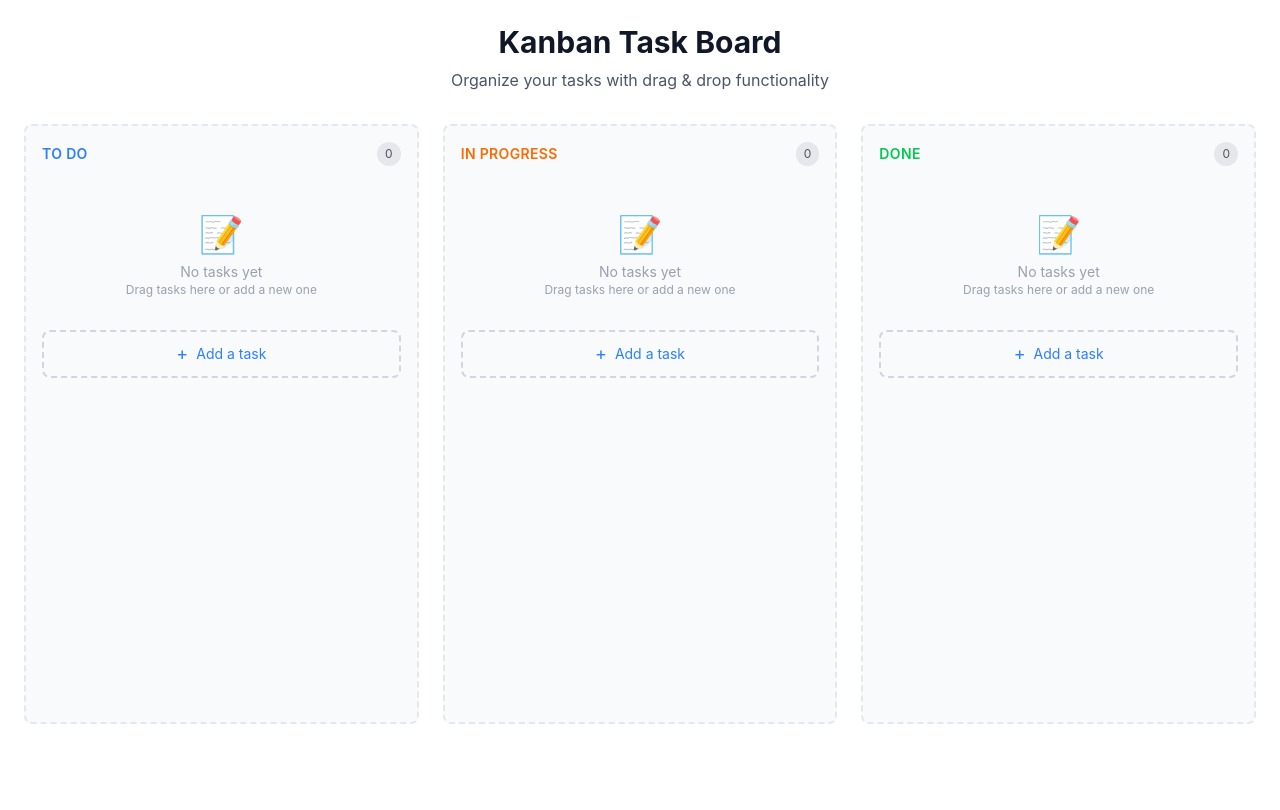
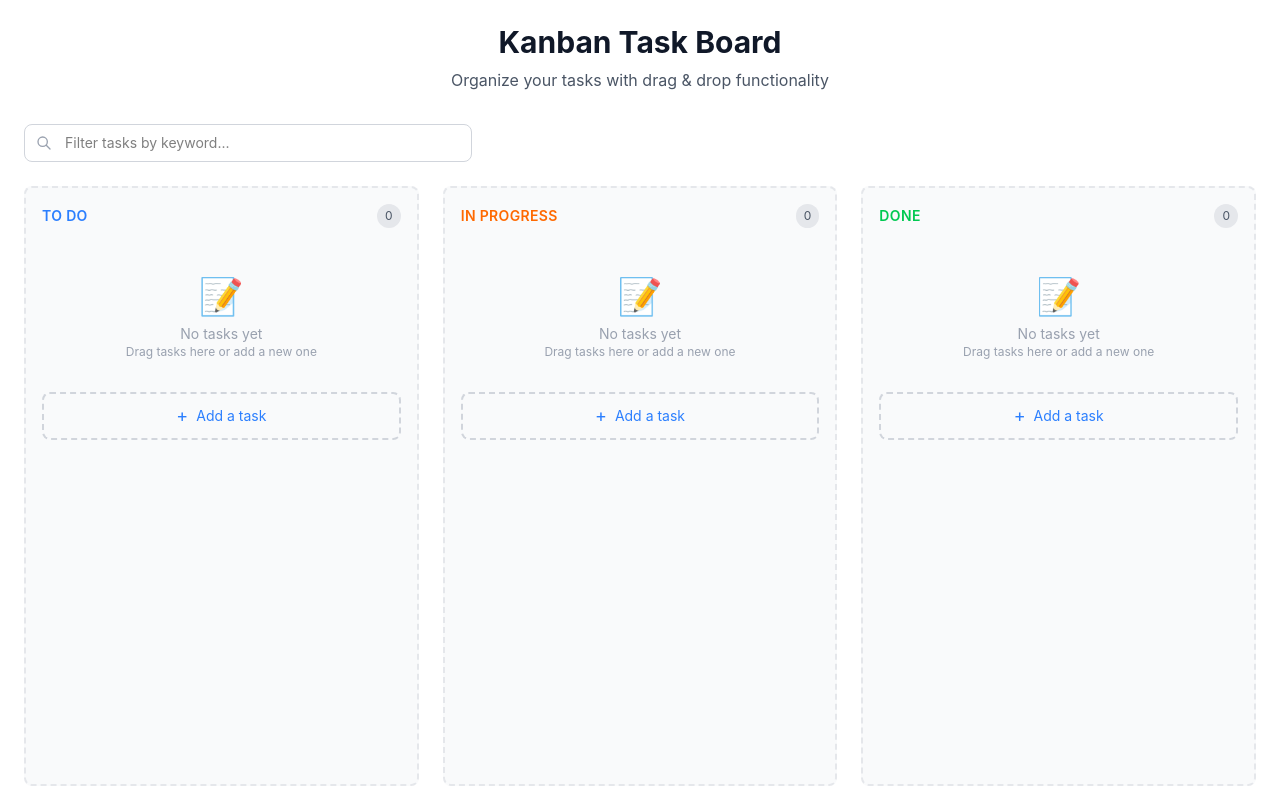
Before and after one commit to ylu021/kanban-board, a React (Vite) app: page / in a window 1280 px wide. Built offline with nearby package versions, Linux system fonts and the light colour scheme.

Commit message:
add filter and reorder within

```diff
--- a/src/components/KanbanBoard.tsx
+++ b/src/components/KanbanBoard.tsx
@@ -8,7 +8,7 @@ import {
   type DragOverEvent,
   type DragStartEvent,
 } from '@dnd-kit/core';
-import { useState } from 'react';
+import { useMemo, useState } from 'react';
 import { useHistoryContext } from '../context/HistoryContext';
 import { useTaskContext } from '../context/TaskContext';
 import { useTaskAndHistory } from '../hooks/useTaskAndHistory';
@@ -16,6 +16,7 @@ import type { Task, TaskStatus } from '../types';
 import { Column } from './Column';
 import { TaskCard } from './TaskCard';
 import { EnhancedTaskHistoryLog } from './enhanced/TaskHistoryLog';
+import { EnhancedTaskFilter } from './enhanced/TaskFilter';
 
 const COLUMNS: Array<{
   id: TaskStatus;
@@ -28,14 +29,11 @@ const COLUMNS: Array<{
 ];
 
 export function KanbanBoard() {
-  const { state } = useTaskContext();
-  const { tasks, moveTask, addMoveHistory } = useTaskAndHistory();
+  const { tasks, moveTask, addMoveHistory, moveTaskWithin } =
+    useTaskAndHistory();
   const [activeTask, setActiveTask] = useState<Task | null>(null);
   const [originalStatus, setOriginalStatus] = useState<TaskStatus | null>(null);
-
-  const {
-    state: { history = [] },
-  } = useHistoryContext();
+  const [filterKeyword, setFilterKeyword] = useState('');
 
   const sensors = useSensors(
     useSensor(PointerSensor, {
@@ -45,13 +43,24 @@ export function KanbanBoard() {
     })
   );
 
+  const filteredTasks = useMemo(() => {
+    if (!filterKeyword.trim()) return tasks;
+
+    const keyword = filterKeyword.toLowerCase();
+    return tasks.filter(
+      (task) =>
+        task.title.toLowerCase().includes(keyword) ||
+        (task.description && task.description.toLowerCase().includes(keyword))
+    );
+  }, [tasks, filterKeyword]);
+
   const getTasksByStatus = (status: TaskStatus): Task[] => {
-    return state.tasks.filter((task) => task.status === status);
+    return filteredTasks.filter((task) => task.status === status);
   };
 
   const handleDragStart = (event: DragStartEvent) => {
     const { active } = event;
-    const task = state.tasks.find((t) => t.id === active.id);
+    const task = tasks.find((t) => t.id === active.id);
     setActiveTask(task || null);
     setOriginalStatus(task?.status || null);
   };
@@ -63,7 +72,7 @@ export function KanbanBoard() {
     const activeId = active.id as string;
     const overId = over.id as string;
 
-    const activeTask = state.tasks.find((t) => t.id === activeId);
+    const activeTask = tasks.find((t) => t.id === activeId);
     if (!activeTask) return;
 
     // Check if we're dropping on a column
@@ -92,19 +101,23 @@ export function KanbanBoard() {
     if (activeId === overId) return;
 
     // Find the active task
-    const activeTask = state.tasks.find((t) => t.id === activeId);
+    const activeTask = tasks.find((t) => t.id === activeId);
     if (!activeTask) return;
 
     // Check if dropping on another task (reordering within column)
-    const overTask = state.tasks.find((t) => t.id === overId);
+    const overTask = tasks.find((t) => t.id === overId);
     if (overTask && activeTask.status === overTask.status) {
       // Reorder tasks within the same column
       const columnTasks = getTasksByStatus(activeTask.status);
       const activeIndex = columnTasks.findIndex((t) => t.id === activeId);
       const overIndex = columnTasks.findIndex((t) => t.id === overId);
+      const columnName = COLUMNS.find(
+        (col) => col.id === finalTask?.status
+      )?.title;
 
-      // For now, we'll just rely on the visual reordering
-      // In a more complex app, we might want to track task order
+      if (activeIndex !== overIndex && finalTask && columnName) {
+        moveTaskWithin(finalTask.status, columnName, activeIndex, overIndex);
+      }
     }
 
     // Check if dropping on a column
@@ -127,6 +140,9 @@ export function KanbanBoard() {
         </header>
 
         <EnhancedTaskHistoryLog />
+        <div className="mt-6">
+          <EnhancedTaskFilter onFilterChange={setFilterKeyword} />
+        </div>
         <DndContext
           sensors={sensors}
           onDragStart={handleDragStart}
@@ -153,6 +169,17 @@ export function KanbanBoard() {
             ) : null}
           </DragOverlay>
         </DndContext>
+        {filterKeyword && filteredTasks.length === 0 && (
+          <div className="text-center py-12">
+            <div className="text-4xl mb-4">🔍</div>
+            <h3 className="text-lg font-medium text-gray-900 mb-2">
+              No tasks found
+            </h3>
+            <p className="text-gray-500">
+              Try adjusting your search keywords or create a new task.
+            </p>
+          </div>
+        )}
       </div>
     </div>
   );
--- /dev/null
+++ b/src/components/enhanced/TaskFilter.tsx
@@ -0,0 +1,69 @@
+import React, { useState } from 'react';
+
+interface TaskFilterProps {
+  onFilterChange: (filter: string) => void;
+}
+
+export function EnhancedTaskFilter({ onFilterChange }: TaskFilterProps) {
+  const [filter, setFilter] = useState('');
+
+  const handleFilterChange = (e: React.ChangeEvent<HTMLInputElement>) => {
+    const value = e.target.value;
+    setFilter(value);
+    onFilterChange(value);
+  };
+
+  const clearFilter = () => {
+    setFilter('');
+    onFilterChange('');
+  };
+
+  return (
+    <div className="relative mb-6">
+      <div className="relative">
+        <input
+          type="text"
+          value={filter}
+          onChange={handleFilterChange}
+          placeholder="Filter tasks by keyword..."
+          className="w-full max-w-md px-4 py-2 pl-10 pr-10 text-sm border border-gray-300 rounded-lg focus:outline-none focus:ring-2 focus:ring-primary-500 focus:border-primary-500"
+        />
+        <div className="absolute inset-y-0 left-0 flex items-center pl-3 pointer-events-none">
+          <svg
+            className="w-4 h-4 text-gray-400"
+            fill="none"
+            stroke="currentColor"
+            viewBox="0 0 24 24"
+          >
+            <path
+              strokeLinecap="round"
+              strokeLinejoin="round"
+              strokeWidth={2}
+              d="M21 21l-6-6m2-5a7 7 0 11-14 0 7 7 0 0114 0z"
+            />
+          </svg>
+        </div>
+        {filter && (
+          <button
+            onClick={clearFilter}
+            className="absolute inset-y-0 right-0 flex items-center pr-3 text-gray-400 hover:text-gray-600"
+          >
+            <svg
+              className="w-4 h-4"
+              fill="none"
+              stroke="currentColor"
+              viewBox="0 0 24 24"
+            >
+              <path
+                strokeLinecap="round"
+                strokeLinejoin="round"
+                strokeWidth={2}
+                d="M6 18L18 6M6 6l12 12"
+              />
+            </svg>
+          </button>
+        )}
+      </div>
+    </div>
+  );
+}
--- a/src/context/TaskContext.tsx
+++ b/src/context/TaskContext.tsx
@@ -59,6 +59,25 @@ function taskReducer(state: TaskState, action: TaskAction): TaskState {
       return newState;
     }
 
+    case 'REORDER_TASK': {
+      const { status, reorderedTasks } = action.payload;
+      let index = 0;
+      const newState = {
+        ...state,
+        tasks: state.tasks.map((task) => {
+          if (task.status === status) {
+            return reorderedTasks?.[index++] || task;
+          }
+          return task;
+        }),
+      };
+
+      console.log(newState.tasks);
+
+      saveTasksToStorage(newState.tasks);
+      return newState;
+    }
+
     case 'LOAD_TASKS': {
       return {
         ...state,
@@ -81,7 +100,6 @@ const TaskContext = createContext<TaskContextValue | null>(null);
 export function TaskProvider({ children }: { children: React.ReactNode }) {
   const [state, dispatch] = useReducer(taskReducer, initialState);
 
-  // Load tasks from storage on mount
   useEffect(() => {
     const savedTasks = loadTasksFromStorage();
     if (savedTasks.length > 0) {
--- a/src/hooks/useTaskAndHistory.ts
+++ b/src/hooks/useTaskAndHistory.ts
@@ -35,6 +35,37 @@ export function useTaskAndHistory() {
     taskContext.dispatch({ type: 'MOVE_TASK', payload: { id, status } });
   };
 
+  const moveTaskWithin = (
+    status: TaskStatus,
+    columnName: string,
+    activeIndex: number,
+    overIndex: number
+  ) => {
+    const columnTasks = taskContext.state.tasks.filter(
+      (task) => task.status === status
+    );
+    const reorderedTasks = [...columnTasks];
+    const [movedTask] = reorderedTasks.splice(activeIndex, 1);
+    reorderedTasks.splice(overIndex, 0, movedTask);
+    // let index = 0;
+    // const updatedTasks = taskContext.state.tasks.map((task) => {
+    //   if (task.status === status) {
+    //     // replace with reordered
+    //     return reorderedTasks[index++];
+    //   }
+    //   return task;
+    // });
+    taskContext.dispatch({
+      type: 'REORDER_TASK',
+      payload: { status, reorderedTasks },
+    });
+    historyContext.addHistory({
+      action: 'moved',
+      taskTitle: movedTask.title,
+      details: `within ${columnName}`,
+    });
+  };
+
   const addMoveHistory = (taskTitle: string, details: string) => {
     historyContext.addHistory({
       action: 'moved',
@@ -65,6 +96,7 @@ export function useTaskAndHistory() {
     addHistory: historyContext.addHistory,
     clearHistory: historyContext.clearHistory,
     moveTask,
+    moveTaskWithin,
     addMoveHistory,
     addTaskWithHistory,
     updateTaskWithHistory,
--- a/src/types/index.ts
+++ b/src/types/index.ts
@@ -21,6 +21,10 @@ export type TaskAction =
     }
   | { type: 'DELETE_TASK'; payload: string }
   | { type: 'MOVE_TASK'; payload: { id: string; status: TaskStatus } }
+  | {
+      type: 'REORDER_TASK';
+      payload: { status: string; reorderedTasks: Task[] };
+    }
   | { type: 'LOAD_TASKS'; payload: Task[] };
 
 export interface Column {
```
